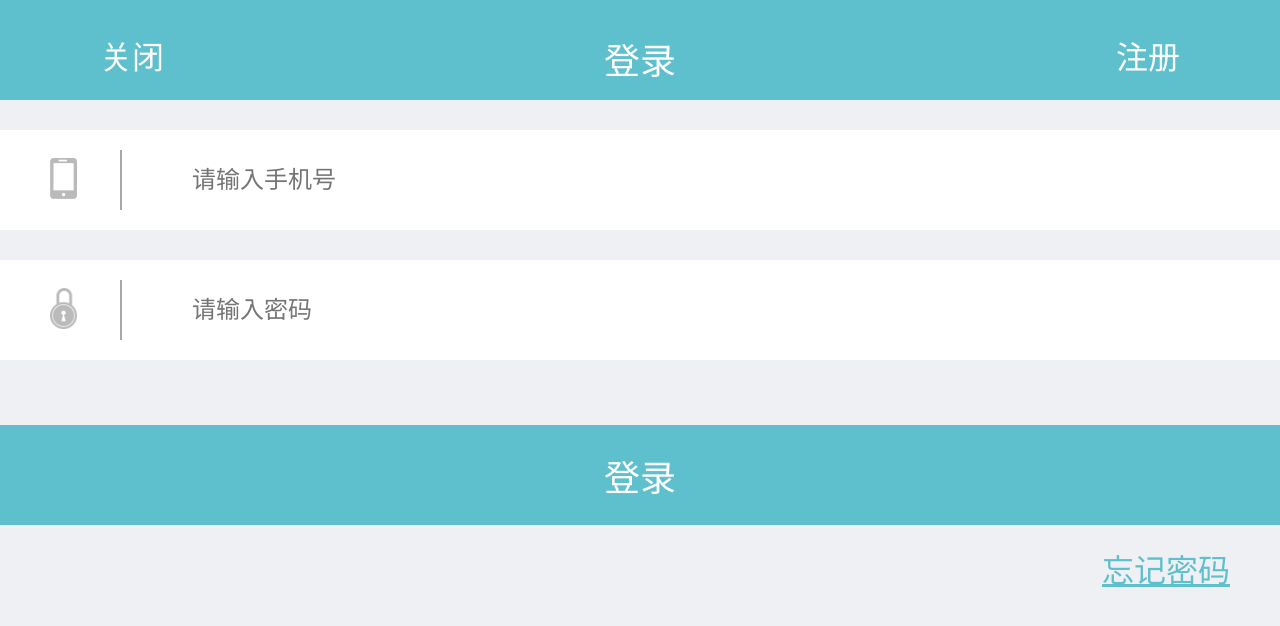
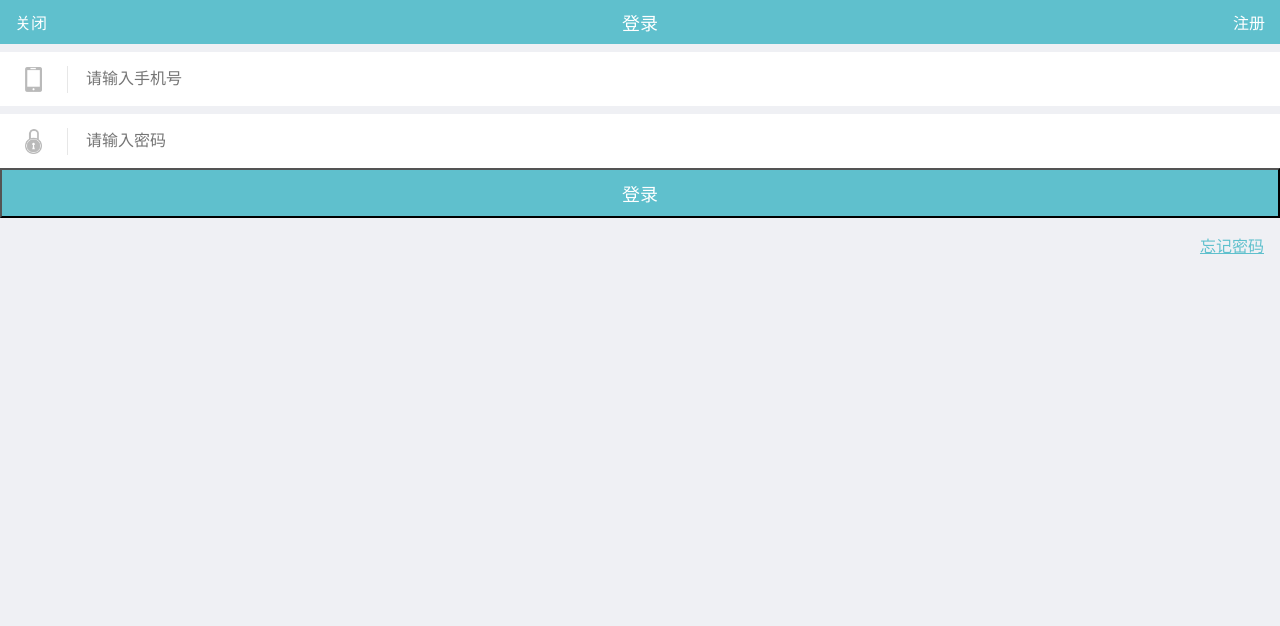
Before and after one commit to Kevin9412/Kevin9412.github.io, a plain HTML site: page res/css/css4.html in a window 1280 px wide. Shown: the top 626 px of the page. Drawn offline with Linux system fonts and the light colour scheme.

Commit message:
更改css4

```diff
--- a/res/css/css4.html
+++ b/res/css/css4.html
@@ -2,6 +2,7 @@
 <html lang="en">
 <head>
     <meta charset="UTF-8">
+    <meta name="viewport" content="width=device-width, initial-scale=1.0">
     <title>css4</title>
 </head>
 
@@ -15,8 +16,6 @@
         margin: 0;
         background-color: #eff0f4;
         color: white;
-        height: 12.8rem;
-        width: 100%;
     }
 
     a {
@@ -24,133 +23,85 @@
         color: white;
     }
 
-    .clear {
-        clear: both;
-    }
-
     .header {
         background-color: #5fc0cd;
-        height: 0.36rem;
-        width: auto;
-        text-align: center;
-        font-size: 0.36rem;
-        padding: 0.32rem 1rem;
+        height: .44rem;
+        font-size: .18rem;
+        display: flex;
+        justify-content: space-between;
+        align-items: center;
     }
 
     .header #close {
-        float: left;
-        font-size: 0.32rem;
+        font-size: .16rem;
+        padding-left: .15rem;
     }
 
     .header #logon {
-        float: right;
-        font-size: 0.32rem;
-    }
-
-    .input_box {
-        height: 1rem;
-        background-color: white;
-        position: relative;
-        top: 0.3rem;
+        font-size: .16rem;
+        padding-right: .15rem;
 
     }
-
-    .input_box img {
-        float: left;
-        position: absolute;
-        height: 0.41rem;
-        width: 0.27rem;
-        top: 0.28rem;
-        left: 0.5rem;
-
+    .input_box{
+        background-color:#ffffff;
+        margin-top:  .08rem;
+        display: flex;
+        align-items: center;
+        height:.54rem;
     }
-
-    .input_box span {
-        position: absolute;
-        top: 0.2rem;
-        left: 1.2rem;
-        background-color: #a7a7a7;
-        height: 0.6rem;
-        width: 0.02rem;
+    .input_box img{
+        height:.25rem;
+        width:.17rem;
+        padding: .15rem .25rem;
     }
-
-    @media only screen and (min-width: 1000px) {
-        .input_box input {
-            width:90%;
+    .input_box input{
+        flex-grow:2;
+        height:.25rem;
+        border:none;
+        border-left: 0.005rem solid #e7e7e7;;
+        padding-left:.18rem;
+        font-size:.16rem;
+        outline: medium;
     }
+    .submit_box{
+        display: flex;
+        flex-wrap:wrap;
+        justify-content:flex-end;
     }
-
-    .input_box input {
+    .submit_box button{
+        height:.5rem;
+        width:100%;
+        background-color: #5fc0cd;
+        font-size: .18rem;
+        color:#fff;
         outline: none;
-        float: right;
-        height: 1rem;
-        width: 85%;
-        padding: 0;
-        margin: 0;
-        border: 0;
-        font-size: 0.24rem;
     }
-
-    #input_box_1 {
-        margin: 0.3rem 0 0.7rem 0;
+    .submit_box a{
+        text-decoration: underline;
+        color: #5fc0cd;
+        font-size: .16rem;
+        padding:.15rem .16rem;
     }
-
-    .submit_box {
-
-    }
-
-    .submit_box button {
-        width: 100%;
-        height: 1rem;
-        font-size: 0.36rem;
-        color: white;
-        border: 0;
-        padding: 0;
-        margin: 0;
-        background-color: #5fc0cd;
-    }
-
-    button:hover {
-        cursor: pointer
-    }
-
-    .submit_box a {
-        text-decoration: underline;
-        font-size: 0.32rem;
-        float: right;
-        color: #5fc0cd;
-        margin: 0.2rem 0.5rem 0 0;
-    }
-
-
 </style>
 <body>
 <div>
     <div class="header">
         <a id="close" href="#">关闭</a>
-        登录
+        <div>登录</div>
         <a id="logon" href="#">注册</a>
-        <div class="clear"></div>
     </div>
-    <div>
     <div class="input_box">
-            <img src="img/css4_iphone.png" height="41" width="27"/>
-            <span></span>
+        <img src="img/css4_iphone.png"/>
         <input placeholder="请输入手机号" type="text">
     </div>
-        <div class="input_box" id="input_box_1">
-
-            <img src="img/css4_locked.png" height="43" width="29"/>
-            <span></span>
+    <div class="input_box">
+        <img src="img/css4_locked.png"/>
         <input placeholder="请输入密码" type="password">
-        </div>
     </div>
     <div class="submit_box">
         <button type="submit">登录</button>
         <a href="#">忘记密码</a>
-        <div class="clear"></div>
     </div>
-
 </div>
 
 </body>
```
Also changed, not shown: index.html (+1 -1 lines), res/css/img/css5_back.png (added), res/css/img/css5_bgp.png (added), res/css/img/css5_photo.png (added). Lines whose indentation alone changed are shown as unchanged.
